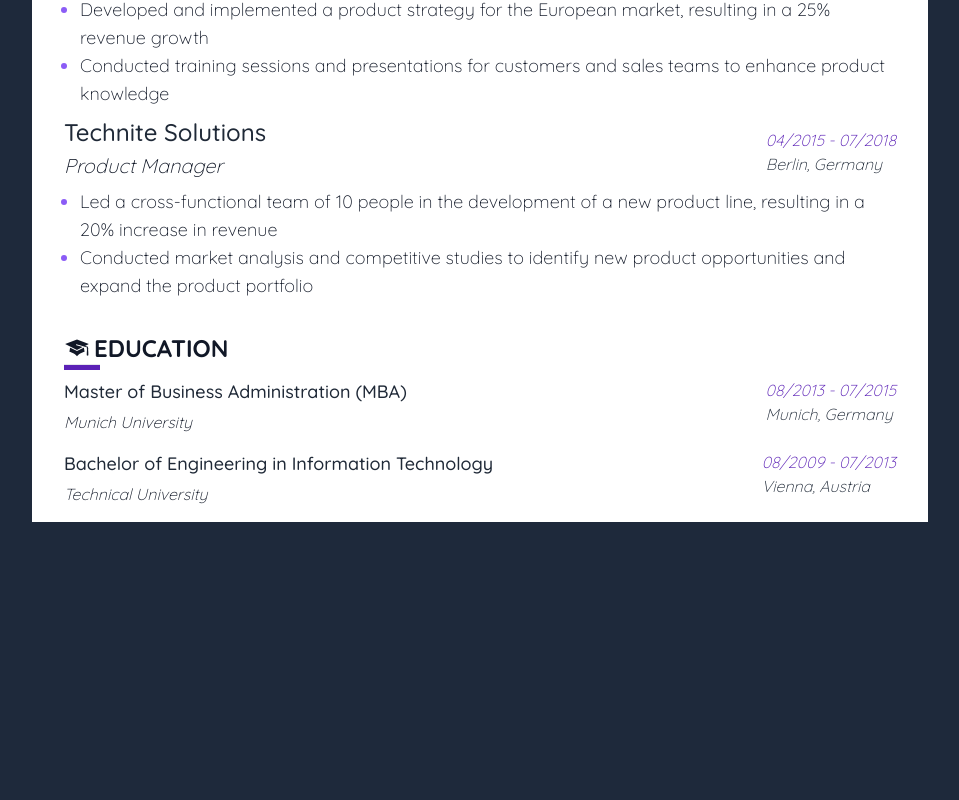
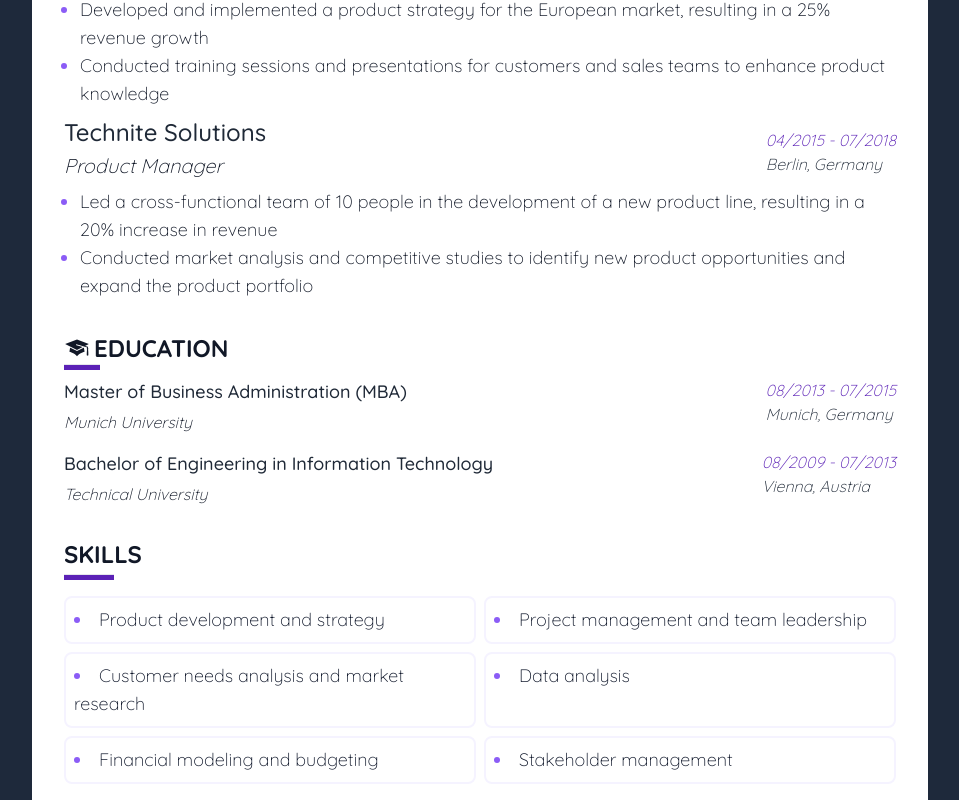
Before and after one commit to victorwamwea/deploy-static-site, a React (Vite) app: page / in a window 1280 px wide. Shown: the part 464-1264 px from the top of the page, without its empty margins (160-1119 px from the left). Before the commit the page ends 986 px from the top, so only its background shows below. Built offline with nearby package versions, Linux system fonts and the light colour scheme.

Commit message:
Adding skill sections and content

```diff
--- a/src/components/Content.jsx
+++ b/src/components/Content.jsx
@@ -4,6 +4,7 @@
 function Content() {
   return (
     <>
+    {/* Profile Section */}
     <section className="px-8 py-4 bg-white">
         <h2 className="flex items-center gap-1 text-2xl font-bold text-gray-900 uppercase">
             <HiOutlineIdentification size={24}/>
@@ -18,6 +19,7 @@
             </p>
         </div>
     </section>
+    {/* Professional Experience section */}
     <section className="px-8 py-4 bg-white">
         <h2 className="flex items-center gap-1 text-2xl font-bold text-gray-900 uppercase">
             <VscBriefcase size={24}/>
@@ -71,6 +73,7 @@
             </div>
         </div>
     </section>
+    {/* Education Section  */}
     <section className="px-8 py-4 bg-white">
         <h2 className="flex items-center gap-1 text-2xl font-bold text-gray-900 uppercase">
             <GiGraduateCap size={26}/>
@@ -112,6 +115,34 @@
             </div>
         </div>
     </section>
+    {/* Skills Section  */}
+    <section className="px-8 py-4 bg-white">
+        <h2 className="mb-4 text-2xl font-bold text-gray-900 uppercase">
+            <i className="fa-solid fa-gears"></i>
+            Skills
+            <hr className="bg-violet-800 h-1.5 mt-1 w-[50px]"/>
+        </h2>
+        <ul className="grid grid-cols-2 gap-2 list-disc list-inside marker:text-violet-500">
+            <li className="p-2 text-lg font-light border-2 rounded-lg border-violet-50 text-slate-900">
+                Product development and strategy
+            </li>
+            <li className="p-2 text-lg font-light border-2 rounded-lg border-violet-50 text-slate-900">
+                Project management and team leadership
+            </li>
+            <li className="p-2 text-lg font-light border-2 rounded-lg border-violet-50 text-slate-900">
+                Customer needs analysis and market research
+            </li>
+            <li className="p-2 text-lg font-light border-2 rounded-lg border-violet-50 text-slate-900">
+                Data analysis
+            </li>
+            <li className="p-2 text-lg font-light border-2 rounded-lg border-violet-50 text-slate-900">
+                Financial modeling and budgeting
+            </li>
+            <li className="p-2 text-lg font-light border-2 rounded-lg border-violet-50 text-slate-900">
+                Stakeholder management
+            </li>
+        </ul>
+    </section>
     </>
   )
 }
```
